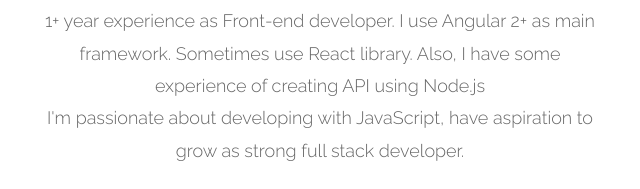
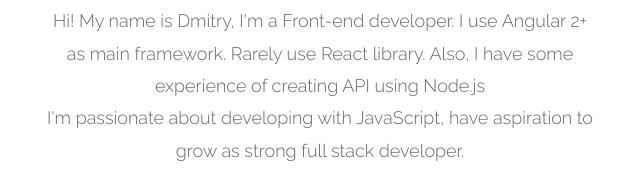
Before and after one commit to 3ddesign/myhome_project, a website: page app/index.html in a window 1280 px wide. Shown: the part 1194-1383 px from the top of the page, 320-960 px from the left. Drawn offline with Linux system fonts and the light colour scheme; no server answers.

Commit message:
add new info

```diff
--- a/app/index.html
+++ b/app/index.html
@@ -68,8 +68,7 @@
                     <h2 class="pfblock-title">About me</h2>
                     <img src="img/my_photo.jpg" class="aboutimg" alt="Dmitry_Scherbakov">
                     <div class="pfblock-subtitle">
-                        1+ year experience as Front-end developer. I use Angular 2+ as main framework.
-                        Sometimes use React library. Also, I have some experience of creating API using Node.js <br>
+                        Hi! My name is Dmitry, I'm a Front-end developer. I use Angular 2+ as main framework. Rarely use React library. Also, I have some experience of creating API using Node.js <br>
                         I'm passionate about developing with JavaScript, have aspiration to grow as strong
                         full stack developer.
                     </div>
```
